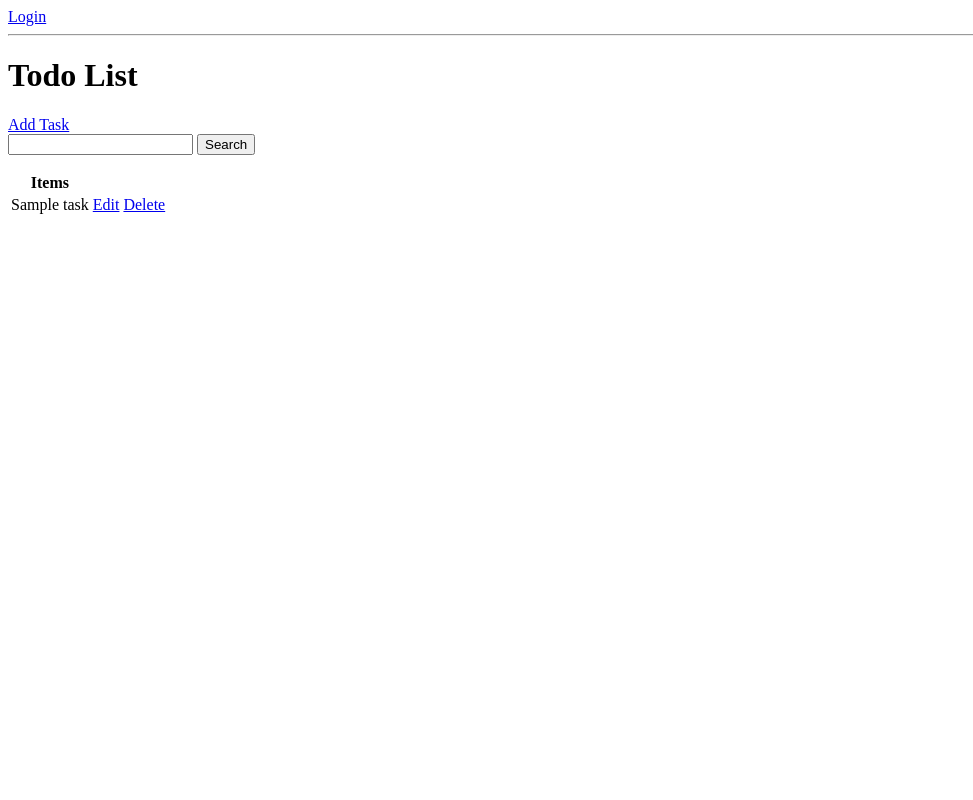
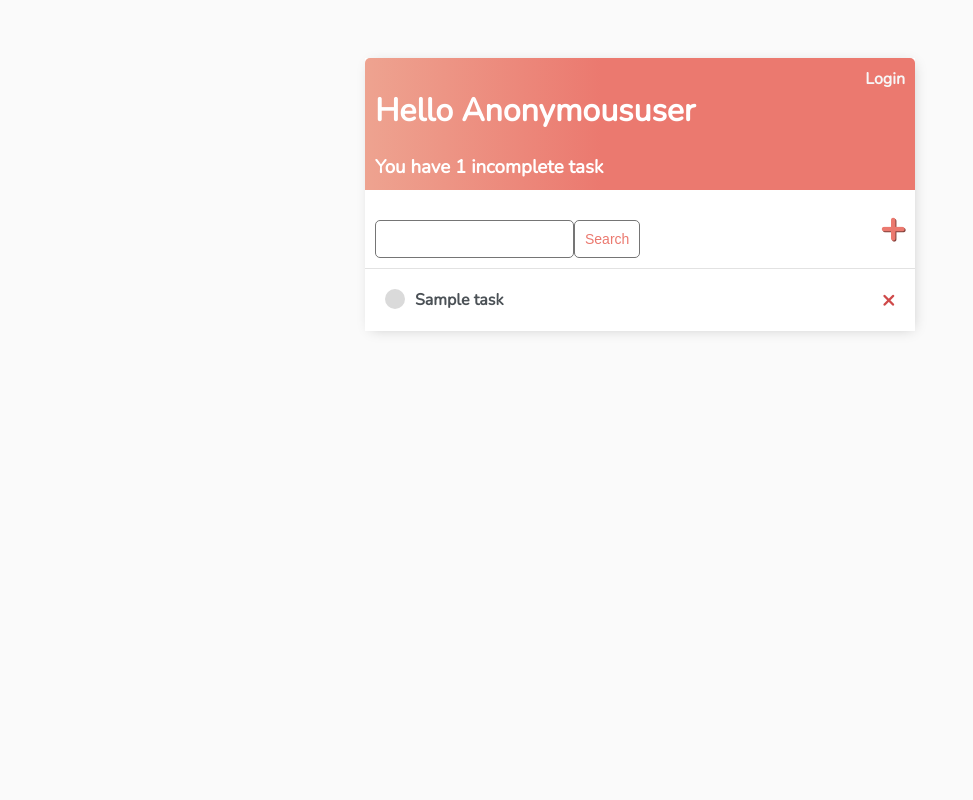
Before and after one commit to kimintime/Harmonious_HR, a Django app: template base/templates/base/task_list.html in a window 1280 px wide. Shown: the whole page, without its empty margins (0-973 px from the left). Run offline with Django 3.2, Linux system fonts and the light colour scheme; the template is opened without the code that fills it: most values are stand-ins (such as "Sample title", 1, 10 or a date in 2020).

Commit message:
Finished styling

```diff
--- a/base/templates/base/main.html
+++ b/base/templates/base/main.html
@@ -3,9 +3,147 @@
 <head>
     <meta charset="UTF-8">
     <meta name="viewport" content="width=device-width, initial-scale=1.0">
-    <title>Document</title>
+    <link rel="preconnect" href="https://fonts.googleapis.com">
+<link rel="preconnect" href="https://fonts.gstatic.com" crossorigin>
+<link href="https://fonts.googleapis.com/css2?family=Nunito:wght@200;300&display=swap" rel="stylesheet">
+    <style>
+        body {
+            background-color: #FAFAFA;
+            font-family: 'Nunito', sans-serif;
+            padding-top: 50px;
+        }
+
+        a,
+        p {
+            color: #4b5156
+        }
+
+        a {
+            font-weight: 600;
+        }
+
+        .container {
+            max-width: 550px;
+            margin: auto;
+            background-color: #fff;
+            -webkit-box-shadow: 2px 2px 13px -4px rgba(0, 0, 0, 0.21);
+            box-shadow: 2px 2px 13px -4px rgba(0, 0, 0, 0.21);
+
+        }
+
+        .header-bar {
+            display: flex;
+            justify-content: space-between;
+            color: #fff;
+            padding: 10px;
+            border-radius: 5px 5px 0 0;
+            background: linear-gradient(90deg, #EEA390 0%, #EB796F 43%, #EB796F 100% );
+        }
+
+        .header-bar a {
+            color: rgb(247, 247, 247);
+            text-decoration: none;
+        }
+
+        .task-wrapper {
+            display: flex;
+            align-items: center;
+            justify-content: space-between;
+            padding: 20px;
+            background-color: #fff;
+            border-top: 1px solid rgb(226, 226, 226);
+        }
+
+        .task-title {
+            display: flex;
+        }
+
+        .task-title a {
+            text-decoration: none;
+            color: #4b5156;
+            margin-left: 10px;
+        }
+
+        .task-complete-icon {
+            height: 20px;
+            width: 20px;
+            background-color: rgb(105, 192, 105);
+            border-radius: 50%;
+        }
+
+        .task-incomplete-icon {
+            height: 20px;
+            width: 20px;
+            background-color: rgb(218, 218, 218);
+            border-radius: 50%;
+        }
+
+        .delete-link {
+            text-decoration: none;
+            font-weight: 900;
+            color: #cf4949;
+            font-size: 22px;
+            line-height: 0;
+        }
+
+        #search-add-wrapper {
+            display: flex;
+            justify-content: space-between;
+            align-items: center;
+            padding: 10px;
+        }
+
+        #add-link {
+            color: #EB796F;
+            text-decoration: none;
+            font-size: 42px;
+            text-shadow: 1px 1px #81413b;
+        }
+
+        input[type=text],
+        input[type=password],
+        textarea {
+            border: 1px solid #757575;
+            border-radius: 5px;
+            padding: 10px;
+            width: 90%;
+        }
+
+        label {
+            padding-top: 10px !important;
+            display: block;
+        }
+
+        ::placeholder {
+            font-weight: 300;
+            opacity: 0.5;
+        }
+
+        .button {
+            border: 1px solid #757575;
+            background-color: #FFF;
+            color: #EB796F;
+            padding: 10px;
+            font-size: 14px;
+            border-radius: 5px;
+            cursor: pointer;
+            text-decoration: none;
+        }
+
+        .card-body {
+            padding: 20px;
+        }
+
+    </style>
+
+
 </head>
+
 <body>
+    <div class="container">
+        {% block content %}
+        {% endblock content %}
+    </div>
 
 </body>
 </html>
--- a/base/templates/base/task_list.html
+++ b/base/templates/base/task_list.html
@@ -1,29 +1,51 @@
+{% extends 'base/main.html' %}
+{% block content %}
+
+<div class="header-bar">
+    <div>
+        <h1>Hello {{request.user|title}}</h1>
+        <h3 style="margin:0">You have {{count}} incomplete task{{ count|pluralize:"s" }}</h3>
+    </div>
     {% if request.user.is_authenticated  %}
-<p>{{request.user}}</p>
     <a href="{% url 'logout' %}">Logout</a>
     {% else %}
     <a href="{% url 'login' %}">Login</a>
     {% endif %}
-<hr>
-<h1>Todo List</h1>
-<a href="{% url 'task-create' %}">Add Task</a>
-<form method="GET">
+</div>
+
+<div id="search-add-wrapper">
+    <form method="GET" style="margin-top: 20px; display: flex;">
         <input type="text" name="search-area" value="{{search_input}}">
-    <input type="submit" value="Search">
+        <input class="button" type="submit" value="Search">
     </form>
-<table>
-    <tr>
-        <th>Items</th>
-        <th></th>
-    </tr>
+    <a id="add-link" href="{% url 'task-create' %}">&#x2b;</a>
+</div>
+
+<div class="task-items-wrapper">
     {% for task in tasks %}
-    <tr>
-        <td>{{task.title}}</td>
-        <td><a href="{% url 'task-update' task.id %}">Edit</a></td>
-        <td><a href="{% url 'task-delete' task.id %}">Delete</a></td>
-    </tr>
+
+        <div class="task-wrapper">
+            {% if task.complete %}
+            <div class="task-title">
+                <div class="task-complete-icon"></div>
+                <i><s><a href="{% url 'task-update' task.id %}">{{task}}</a></s></i>
+            </div>
+            <a class="delete-link" href="{% url 'task-delete' task.id %}">&#215;</a>
+
+            {% else %}
+            <div class="task-title">
+                <div class="task-incomplete-icon"></div>
+                <a href="{% url 'task-update' task.id %}">{{task}}</a>
+            </div>
+            <a class="delete-link" href="{% url 'task-delete' task.id %}">&#215;</a>
+
+            {% endif %}
+        </div>
+
     {% empty %}
     <h3>No items in list</h3>
 
     {% endfor %}
-</table>
+</div>
+
+{% endblock content %}
--- /dev/null
+++ b/requirements.txt
@@ -0,0 +1,5 @@
+asgiref==3.7.2
+certifi==2023.11.17
+Django==4.2.7
+psycopg2-binary==2.9.9
+sqlparse==0.4.4
```
Also changed, not shown: base/templates/base/login.html (+11 -2 lines), base/templates/base/register.html (+26 -8 lines), base/templates/base/task_confirm_delete.html (+16 -6 lines), base/templates/base/task_form.html (+16 -7 lines), README.md. Lines whose indentation alone changed are shown as unchanged.
